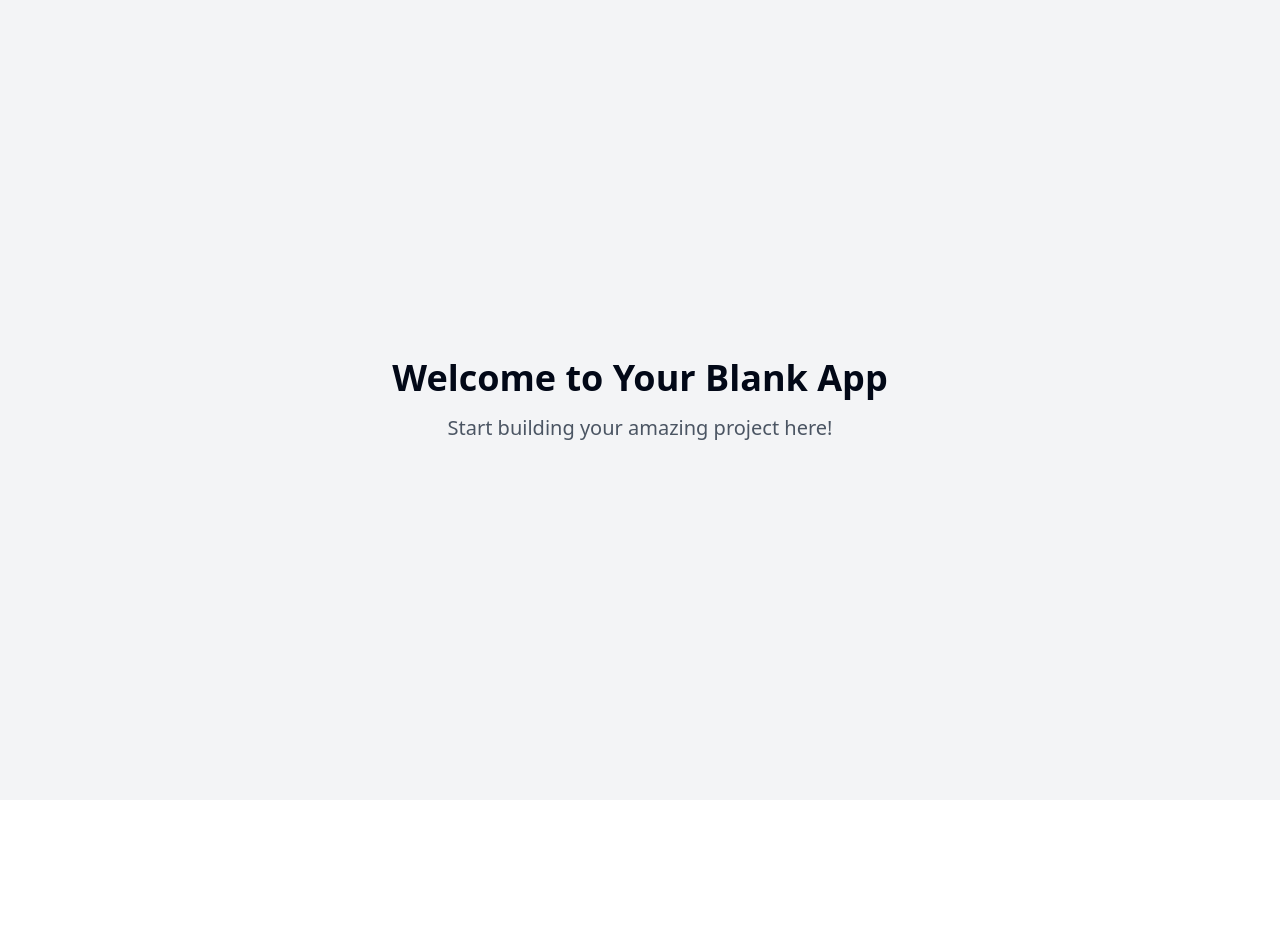
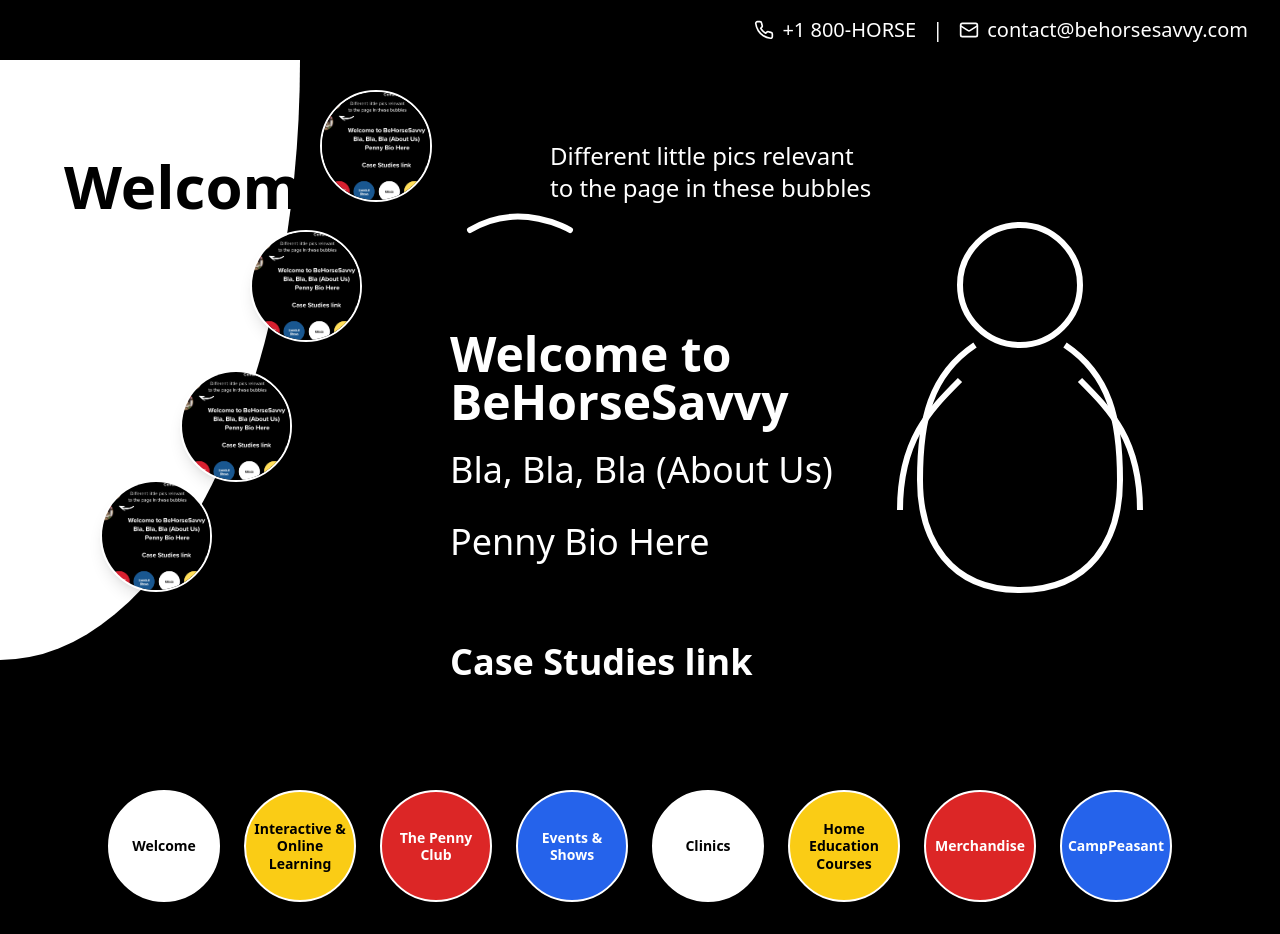
Before and after one commit to chocho1235/horsesavvy, a React (Vite) app: page / in a window 1280 px wide. Before the commit the page ends 800 px from the top, so only its background shows below. Built offline with nearby package versions, Linux system fonts and the light colour scheme.

Commit message:
Recreate project structure

```diff
--- a/src/App.tsx
+++ b/src/App.tsx
@@ -1,3 +1,4 @@
+
 import { Toaster } from "@/components/ui/toaster";
 import { Toaster as Sonner } from "@/components/ui/sonner";
 import { TooltipProvider } from "@/components/ui/tooltip";
@@ -16,7 +17,14 @@ const App = () => (
       <BrowserRouter>
         <Routes>
           <Route path="/" element={<Index />} />
-          {/* ADD ALL CUSTOM ROUTES ABOVE THE CATCH-ALL "*" ROUTE */}
+          <Route path="/learning" element={<NotFound />} />
+          <Route path="/penny-club" element={<NotFound />} />
+          <Route path="/events" element={<NotFound />} />
+          <Route path="/clinics" element={<NotFound />} />
+          <Route path="/education" element={<NotFound />} />
+          <Route path="/merchandise" element={<NotFound />} />
+          <Route path="/camp" element={<NotFound />} />
+          <Route path="/case-studies" element={<NotFound />} />
           <Route path="*" element={<NotFound />} />
         </Routes>
       </BrowserRouter>
--- /dev/null
+++ b/src/components/CircleNavButton.tsx
@@ -0,0 +1,38 @@
+
+import { Link } from "react-router-dom";
+import { cn } from "@/lib/utils";
+
+interface CircleNavButtonProps {
+  to: string;
+  label: string;
+  color: "white" | "yellow" | "red" | "blue";
+}
+
+export const CircleNavButton = ({
+  to,
+  label,
+  color = "white"
+}: CircleNavButtonProps) => {
+
+  const colorClasses = {
+    white: "bg-white text-black hover:bg-gray-100",
+    yellow: "bg-yellow-400 text-black hover:bg-yellow-300",
+    red: "bg-red-600 text-white hover:bg-red-500",
+    blue: "bg-blue-600 text-white hover:bg-blue-500",
+  };
+
+  return (
+    <Link
+      to={to}
+      className={cn(
+        "flex items-center justify-center",
+        "w-28 h-28 rounded-full flex-shrink-0",
+        "text-center font-bold p-2 transition-transform duration-200 hover:scale-105",
+        "border-2 border-white shadow-md",
+        colorClasses[color]
+      )}
+    >
+      <div className="text-sm leading-tight">{label}</div>
+    </Link>
+  );
+};
--- /dev/null
+++ b/src/components/ContactHeader.tsx
@@ -0,0 +1,16 @@
+
+import { Phone, Mail } from "lucide-react";
+
+export const ContactHeader = () => {
+  return (
+    <div className="flex justify-end py-4 px-8 text-white bg-black sticky top-0 z-50">
+      <div className="flex items-center gap-2 text-xl">
+        <Phone className="h-5 w-5" />
+        <span>+1 800-HORSE</span>
+        <span className="mx-2">|</span>
+        <Mail className="h-5 w-5" />
+        <span>contact@behorsesavvy.com</span>
+      </div>
+    </div>
+  );
+};
--- /dev/null
+++ b/src/components/PhotoBubble.tsx
@@ -0,0 +1,35 @@
+
+import { cn } from "@/lib/utils";
+
+interface PhotoBubbleProps {
+  imageSrc: string;
+  size?: "sm" | "md" | "lg";
+  className?: string;
+}
+
+export const PhotoBubble = ({
+  imageSrc,
+  size = "md",
+  className
+}: PhotoBubbleProps) => {
+
+  const sizeClasses = {
+    sm: "w-16 h-16",
+    md: "w-24 h-24",
+    lg: "w-28 h-28"
+  };
+
+  return (
+    <div className={cn(
+      "rounded-full overflow-hidden border-2 border-white shadow-lg",
+      sizeClasses[size],
+      className
+    )}>
+      <img
+        src={imageSrc}
+        alt="Horse training"
+        className="w-full h-full object-cover"
+      />
+    </div>
+  );
+};
--- a/src/index.css
+++ b/src/index.css
@@ -1,6 +1,22 @@
 @tailwind base;
 @tailwind components;
 @tailwind utilities;
+
+@layer base {
+  body {
+    @apply overflow-x-hidden;
+  }
+}
+
+@layer utilities {
+  .text-outline {
+    text-shadow:
+      -1px -1px 0 #000,
+      1px -1px 0 #000,
+      -1px 1px 0 #000,
+      1px 1px 0 #000;
+  }
+}
 
 @layer base {
   :root {
--- a/src/pages/Index.tsx
+++ b/src/pages/Index.tsx
@@ -1,11 +1,94 @@
-// Update this page (the content is just a fallback if you fail to update the page)
+
+import { Link } from "react-router-dom";
+import { CircleNavButton } from "@/components/CircleNavButton";
+import { PhotoBubble } from "@/components/PhotoBubble";
+import { ContactHeader } from "@/components/ContactHeader";
+import horseImage1 from "/lovable-uploads/de221d7a-d3a6-4182-8567-de2ca913847b.png";
 
 const Index = () => {
   return (
-    <div className="min-h-screen flex items-center justify-center bg-gray-100">
-      <div className="text-center">
-        <h1 className="text-4xl font-bold mb-4">Welcome to Your Blank App</h1>
-        <p className="text-xl text-gray-600">Start building your amazing project here!</p>
+    <div className="min-h-screen bg-black text-white overflow-hidden">
+      <ContactHeader />
+
+      <div className="relative min-h-[650px]">
+        {/* Left side curve shape */}
+        <div className="absolute top-0 left-0 h-[600px] w-[300px] bg-white rounded-br-[100%]">
+          <div className="pl-16 pt-24">
+            <h1 className="text-6xl font-bold text-black">Welcome</h1>
+          </div>
+        </div>
+
+        {/* Photo bubbles */}
+        <div className="relative z-10">
+          <PhotoBubble
+            imageSrc={horseImage1}
+            size="lg"
+            className="absolute top-[30px] left-[320px]"
+          />
+          <PhotoBubble
+            imageSrc={horseImage1}
+            size="lg"
+            className="absolute top-[170px] left-[250px]"
+          />
+          <PhotoBubble
+            imageSrc={horseImage1}
+            size="lg"
+            className="absolute top-[310px] left-[180px]"
+          />
+          <PhotoBubble
+            imageSrc={horseImage1}
+            size="lg"
+            className="absolute top-[420px] left-[100px]"
+          />
+
+          {/* Arrow pointing to bubbles */}
+          <div className="absolute top-[130px] left-[460px]">
+            <svg width="120" height="80" viewBox="0 0 120 80" fill="none" xmlns="http://www.w3.org/2000/svg">
+              <path d="M10 40C60 10 110 40 110 40" stroke="white" strokeWidth="6" strokeLinecap="round"/>
+            </svg>
+          </div>
+
+          {/* Text next to arrow */}
+          <div className="absolute top-[80px] left-[550px] max-w-[450px]">
+            <p className="text-2xl text-white">Different little pics relevant</p>
+            <p className="text-2xl text-white">to the page in these bubbles</p>
+          </div>
+        </div>
+
+        {/* Center content */}
+        <div className="pt-[270px] pl-[450px] pr-12 max-w-[1000px]">
+          <h2 className="text-5xl font-bold mb-6">Welcome to BeHorseSavvy</h2>
+          <h3 className="text-4xl mb-8">Bla, Bla, Bla (About Us)</h3>
+          <h3 className="text-4xl mb-12">Penny Bio Here</h3>
+
+          <div className="mt-20">
+            <Link to="/case-studies" className="text-4xl font-semibold hover:underline">
+              Case Studies link
+            </Link>
+          </div>
+        </div>
+
+        {/* Person outline illustration */}
+        <div className="absolute top-[150px] right-[100px] z-0">
+          <svg width="320" height="420" viewBox="0 0 320 420" fill="none" xmlns="http://www.w3.org/2000/svg">
+            <path d="M160 15C193 15 220 42 220 75C220 108 193 135 160 135C127 135 100 108 100 75C100 42 127 15 160 15Z" stroke="white" strokeWidth="6"/>
+            <path d="M115 135C70 165 60 210 60 270C60 330 90 380 160 380C230 380 260 330 260 270C260 210 250 165 205 135" stroke="white" strokeWidth="6"/>
+            <path d="M100 170C70 200 40 230 40 300" stroke="white" strokeWidth="6"/>
+            <path d="M220 170C250 200 280 230 280 300" stroke="white" strokeWidth="6"/>
+          </svg>
+        </div>
+      </div>
+
+      {/* Navigation circles */}
+      <div className="flex justify-center gap-6 mt-20 px-6 pb-8 overflow-x-auto max-w-[1400px] mx-auto">
+        <CircleNavButton to="/" color="white" label="Welcome" />
+        <CircleNavButton to="/learning" color="yellow" label="Interactive & Online Learning" />
+        <CircleNavButton to="/penny-club" color="red" label="The Penny Club" />
+        <CircleNavButton to="/events" color="blue" label="Events & Shows" />
+        <CircleNavButton to="/clinics" color="white" label="Clinics" />
+        <CircleNavButton to="/education" color="yellow" label="Home Education Courses" />
+        <CircleNavButton to="/merchandise" color="red" label="Merchandise" />
+        <CircleNavButton to="/camp" color="blue" label="CampPeasant" />
       </div>
     </div>
   );
--- a/src/pages/NotFound.tsx
+++ b/src/pages/NotFound.tsx
@@ -1,4 +1,4 @@
-import { useLocation } from "react-router-dom";
+import { useLocation, Link } from "react-router-dom";
 import { useEffect } from "react";
 
 const NotFound = () => {
@@ -12,13 +12,13 @@ const NotFound = () => {
   }, [location.pathname]);
 
   return (
-    <div className="min-h-screen flex items-center justify-center bg-gray-100">
+    <div className="min-h-screen flex items-center justify-center bg-black text-white">
       <div className="text-center">
         <h1 className="text-4xl font-bold mb-4">404</h1>
-        <p className="text-xl text-gray-600 mb-4">Oops! Page not found</p>
-        <a href="/" className="text-blue-500 hover:text-blue-700 underline">
+        <p className="text-xl text-gray-300 mb-4">Page Under Construction</p>
+        <Link to="/" className="text-yellow-400 hover:text-yellow-300 underline">
           Return to Home
-        </a>
+        </Link>
       </div>
     </div>
   );
```
Also changed, not shown: public/lovable-uploads/de221d7a-d3a6-4182-8567-de2ca913847b.png (added).
